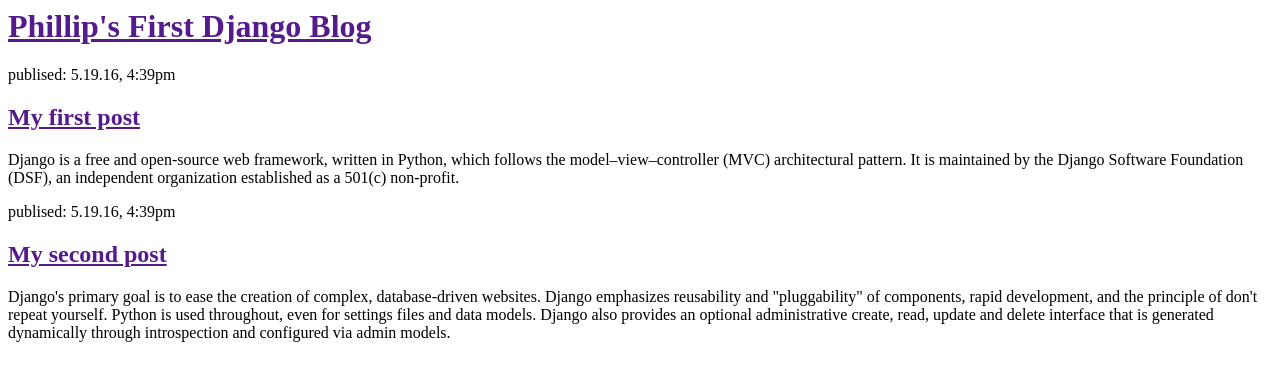
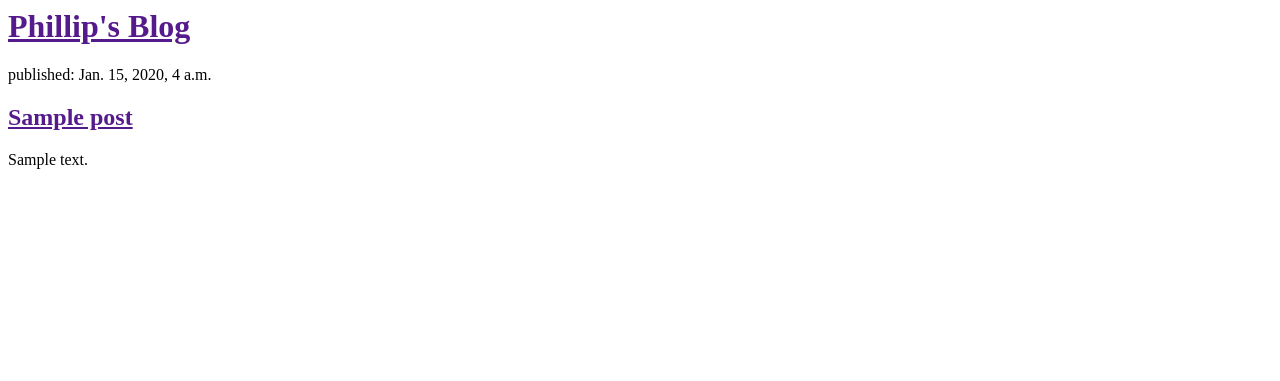
Before and after one commit to Phillip-0x01/my_first_Django_project, a Django app: template blog/templates/blog/post_list.html in a window 1280 px wide. Shown: the top 381 px of the page. Run offline with Django 3.2, Linux system fonts and the light colour scheme; the template is opened without the code that fills it: values that come from a table or form of the project are taken from there, others are empty; tables that the repository leaves empty hold one stand-in row (values such as "Sample post").

Commit message:
Modified templates to display posts from database

```diff
--- a/blog/templates/blog/post_list.html
+++ b/blog/templates/blog/post_list.html
@@ -6,21 +6,15 @@
 
 
     <body>
+        <h1><a href="">Phillip's Blog</a></h1>
+
+        {% for post in posts %}
         <div>
-            <h1><a href="">Phillip's First Django Blog</a></h1>
+            <p>published: {{  post.published_date }}</p>
+            <h2><a href="">{{  post.title }}</a></h2>
+            <p>{{ post.text|linebreaks }}</p>
         </div>
-
-        <div>
-            <p>publised: 5.19.16, 4:39pm</p>
-            <h2><a href="">My first post</a></h2>
-            <p>Django is a free and open-source web framework, written in Python, which follows the model–view–controller (MVC) architectural pattern. It is maintained by the Django Software Foundation (DSF), an independent organization established as a 501(c) non-profit.</p>
-        </div>
-
-        <div>
-            <p>publised: 5.19.16, 4:39pm</p>
-            <h2><a href="">My second post</a></h2>
-            <p>Django's primary goal is to ease the creation of complex, database-driven websites. Django emphasizes reusability and "pluggability" of components, rapid development, and the principle of don't repeat yourself. Python is used throughout, even for settings files and data models. Django also provides an optional administrative create, read, update and delete interface that is generated dynamically through introspection and configured via admin models.</p>
-        </div>
+        {% endfor %}
 
     </body>
 
--- a/blog/views.py
+++ b/blog/views.py
@@ -1,5 +1,8 @@
 from django.shortcuts import render
+from django.utils import timezone
+from .models import Post
 
 # Create your views here.
 def post_list(request):
-    return render(request, 'blog/post_list.html', {})
+    posts = Post.objects.filter(published_date__lte=timezone.now()).order_by('published_date')
+    return render(request, 'blog/post_list.html', {'posts': posts})
```
